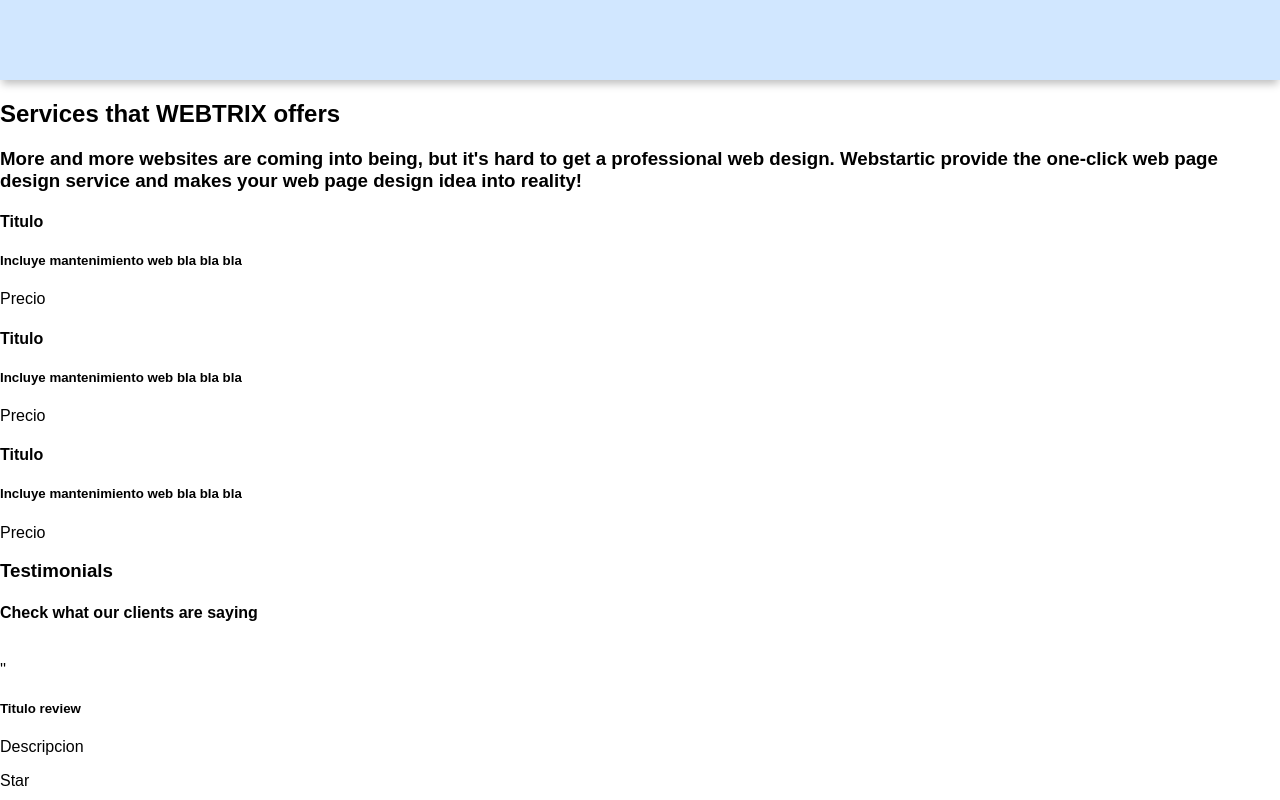
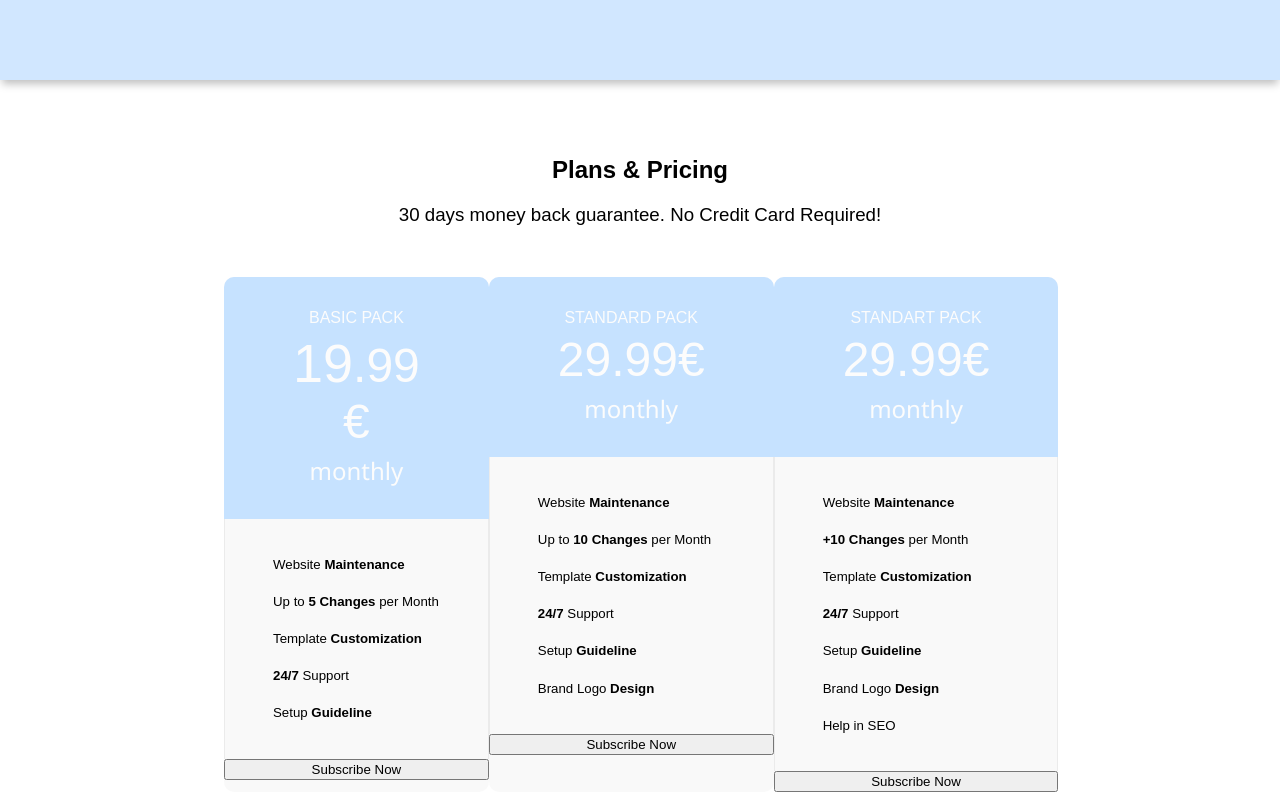
Before and after one commit to adrianwebs/webtrix, a Next.js app: page / in a window 1280 px wide. Shown: the part 1520-2320 px from the top of the page. Built offline with nearby package versions, Linux system fonts and the light colour scheme.

Commit message:
Starting Prices

```diff
--- a/pages/index.js
+++ b/pages/index.js
@@ -69,32 +69,60 @@
             </div>
           </div>
         </main>
-        <section id='Prices'>
+        <section id='Prices' className={styles.landing_prices_container}>
           <div className={styles.landing_prices_content}>
-            <h2>Services that WEBTRIX offers</h2>
-            <h3> More and more websites are coming into being, but it's hard to get a professional web design. Webstartic provide the one-click web page design service and makes your web page design idea into reality!</h3>
+            <h2>Plans & Pricing</h2>
+            <h3>30 days money back guarantee. No Credit Card Required!</h3>
           </div>
           <div className={styles.landing_prices_packages}>
             <div className={styles.landing_prices_pack}>
-              <h4>Titulo</h4>
+              <div className={styles.landing_prices_header}>
+                <h4>Basic Pack</h4>
+                <p><span>19</span>.99 €</p>
+                <span>Monthly</span>
+              </div>
               <div className={styles.landing_prices_feature}>
-                <h5>Incluye mantenimiento web bla bla bla</h5>
+                <h5>Website <strong>Maintenance</strong></h5>
+                <h5>Up to <strong>5 Changes</strong> per Month</h5>
+                <h5>Template <strong>Customization</strong></h5>
+                <h5><strong>24/7</strong> Support</h5>
+                <h5>Setup <strong>Guideline</strong></h5>
               </div>
-              <span>Precio</span>
+              <button>Subscribe Now</button>
             </div>
             <div className={styles.landing_prices_pack}>
-              <h4>Titulo</h4>
+              <div className={styles.landing_prices_header}>
+                <h4>Standard Pack</h4>
+                <p>29.99€</p>
+                <span>Monthly</span>
+              </div>
               <div className={styles.landing_prices_feature}>
-                <h5>Incluye mantenimiento web bla bla bla</h5>
+                <h5>Website <strong>Maintenance</strong></h5>
+                <h5>Up to <strong>10 Changes</strong> per Month</h5>
+                <h5>Template <strong>Customization</strong></h5>
+                <h5><strong>24/7</strong> Support</h5>
+                <h5>Setup <strong>Guideline</strong></h5>
+                <h5>Brand Logo <strong>Design</strong></h5>
+
               </div>
-              <span>Precio</span>
+              <button>Subscribe Now</button>
             </div>
             <div className={styles.landing_prices_pack}>
-              <h4>Titulo</h4>
+              <div className={styles.landing_prices_header}>
+                <h4>Standart Pack</h4>
+                <p>29.99€</p>
+                <span>Monthly</span>
+              </div>
               <div className={styles.landing_prices_feature}>
-                <h5>Incluye mantenimiento web bla bla bla</h5>
+                <h5>Website <strong>Maintenance</strong></h5>
+                <h5><strong>+10 Changes</strong> per Month</h5>
+                <h5>Template <strong>Customization</strong></h5>
+                <h5><strong>24/7</strong> Support</h5>
+                <h5>Setup <strong>Guideline</strong></h5>
+                <h5>Brand Logo <strong>Design</strong></h5>
+                <h5>Help in <stong>SEO</stong></h5>
               </div>
-              <span>Precio</span>
+              <button>Subscribe Now</button>
             </div>
           </div>
         </section>
--- a/styles/Home.module.css
+++ b/styles/Home.module.css
@@ -127,6 +127,8 @@
   backdrop-filter: blur(2px);
   align-items: center;
   justify-content: space-between;
+
+  z-index: 1;
 }
 
 .landing_navbar_logo {
@@ -222,8 +224,6 @@
   background-color: #C6E2FFcd;
   padding: 2rem;
   height: 100vh;
-
-  z-index: 1;
   box-shadow: 0 6px 8px -2px rgba(0, 0, 0, 0.25);
 
   text-align: center;
@@ -267,7 +267,7 @@
   text-align: start;
 
   position: relative;
-  z-index: 1;
+  z-index: 0;
 }
 
 .landing_main_icon > *{
@@ -292,3 +292,93 @@
 .landing_main_box h4 {
   font-weight: 400;
 }
+
+.landing_prices_container {
+
+  width: 100%;
+
+  text-align: center;
+
+  display: flex;
+  flex-direction: column;
+  align-items: center;
+  justify-content: center;
+
+  height: 100vh;
+}
+
+.landing_prices_content {
+  width: 60%;
+}
+
+.landing_prices_content h3 {
+  font-weight: 400;
+}
+
+.landing_prices_packages {
+  padding: 2rem;
+  width: 70%;
+  display: flex;
+  flex-direction: row;
+  align-items: center;
+  justify-content: space-between;
+}
+
+.landing_prices_pack {
+  background-color: #d4d4d422;
+  height: 100%;
+
+  border-radius: 10px;
+
+  display: flex;
+  flex-direction: column;
+  justify-content: flex-start;
+}
+
+.landing_prices_header {
+  background-color: var(--secondary-color);
+  width: 100%;
+
+  border-radius: 10px 10px 0 0;
+
+  padding: 2rem 4rem;
+  color: var(--white);
+}
+
+.landing_prices_header h4 {
+  text-transform: uppercase;
+  font-weight: 400;
+  margin: 0;
+}
+
+.landing_prices_header p span {
+  font-size: 54px;
+  margin: 0;
+  font-weight: 400;
+  font-family: 'Titilium Web', sans-serif;
+}
+
+.landing_prices_header p {
+  font-size: 48px;
+  margin: 5px;
+}
+
+.landing_prices_header span {
+  font-weight: 100;
+  text-transform: lowercase;
+  font-size: 24px;
+  font-family: 'Segoe UI', Tahoma, Geneva, Verdana, sans-serif;
+}
+
+.landing_prices_feature {
+  padding: 1rem;
+  border-left: solid .5px #c4c4c444;
+  border-right: solid .5px #c4c4c444;
+}
+
+.landing_prices_feature h5 {
+  font-weight: 400;
+  text-align: left;
+  padding: 0 2rem;
+  position: relative;
+}
```
